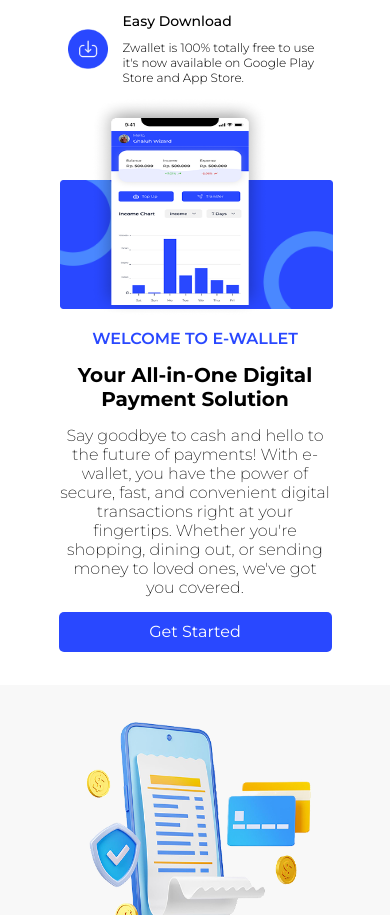
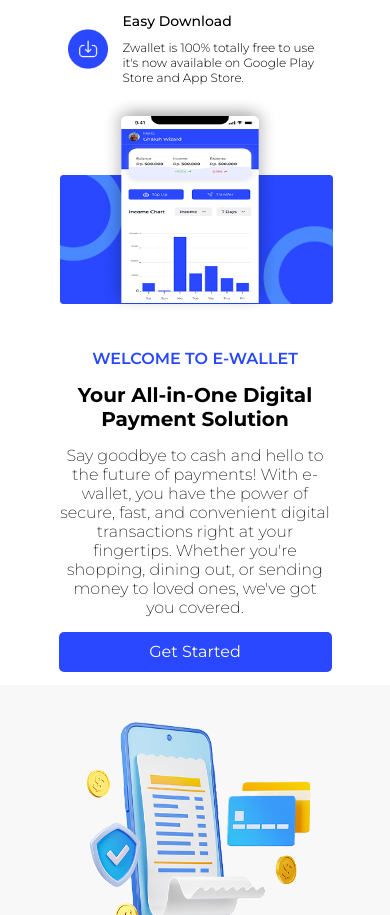
Before and after one commit to mdavindarinaldy/fgo24-css-slicing, a website: page index.html in a window 390 px wide. Shown: the part 1038-1953 px from the top of the page. Drawn offline with Linux system fonts and the light colour scheme.

Commit message:
fix: utilizing flex direction reverse instead of hardcore image positioning

```diff
--- a/index.html
+++ b/index.html
@@ -647,7 +647,7 @@
                 margin: 0; /*iniiii*/
             }
             div.main>div:last-child {
-                flex-direction: column;
+                flex-direction: column-reverse;
                 height: fit-content;
                 justify-items: center;
             }
@@ -680,7 +680,7 @@
                 width: max-content;
             }
             div.packages {
-                flex-direction: column;
+                flex-direction: column-reverse;
                 height: fit-content;
                 width: 100%;
             }
@@ -690,7 +690,6 @@
                 height: 550px;
                 bottom: -100px;
             }
-
             div.packages>div:first-child>span:nth-child(2),  div.packages>div:first-child>span:first-child, div.packages>div:first-child>span:nth-child(3)  {
                 text-align: center;
                 width: 100%;
@@ -704,12 +703,12 @@
             }
             div.packages>div:last-child>img:first-child {
                 width: 70%;
-                top: -505px;
+                top: 60px;
                 left: 60px;
             }
             div.packages>div:last-child>img:last-child {
-                top: -588px;
-                left: 90px;
+                top: -20px;
+                left: 100px;
                 width: 180px;
                 height: 220px;
             }
```
